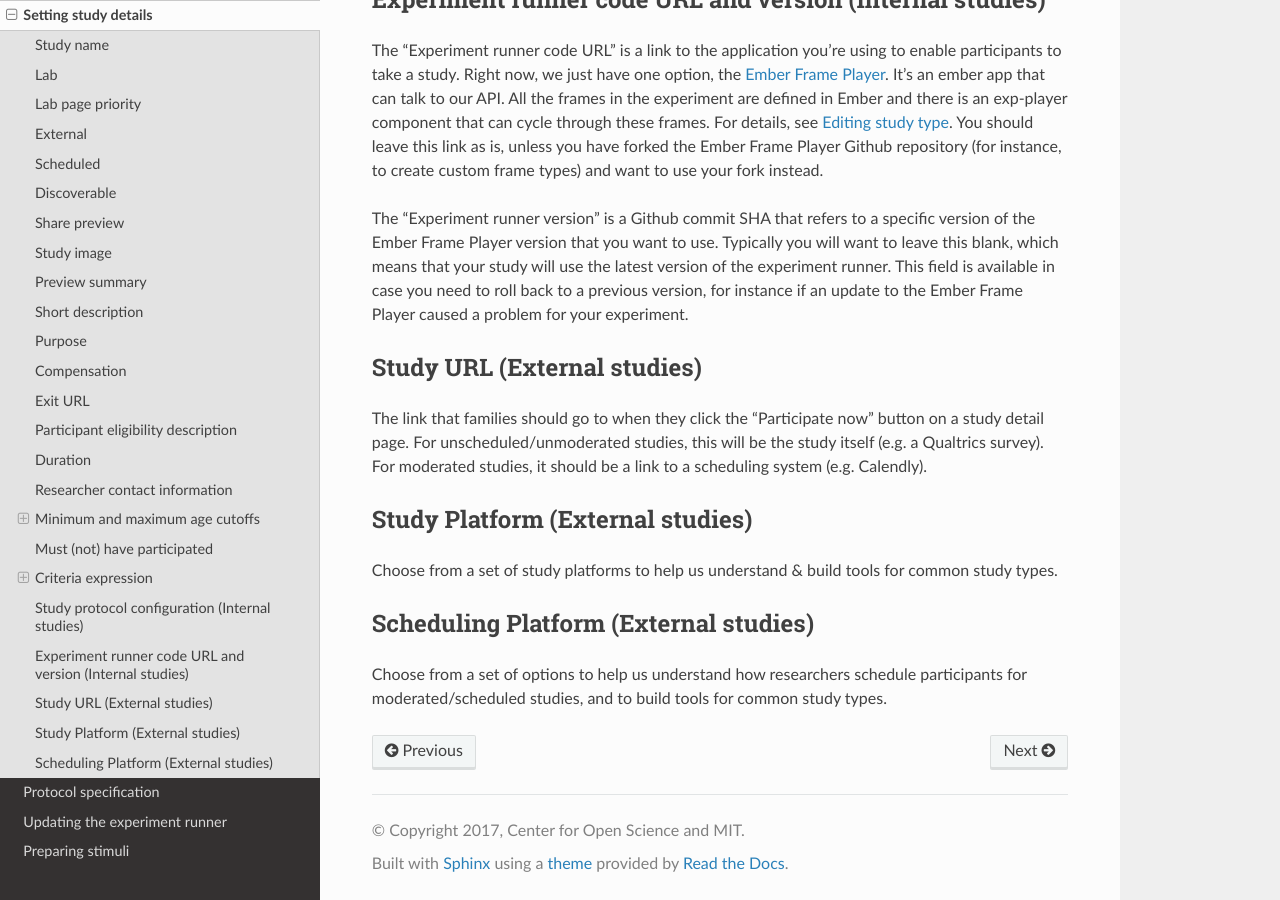
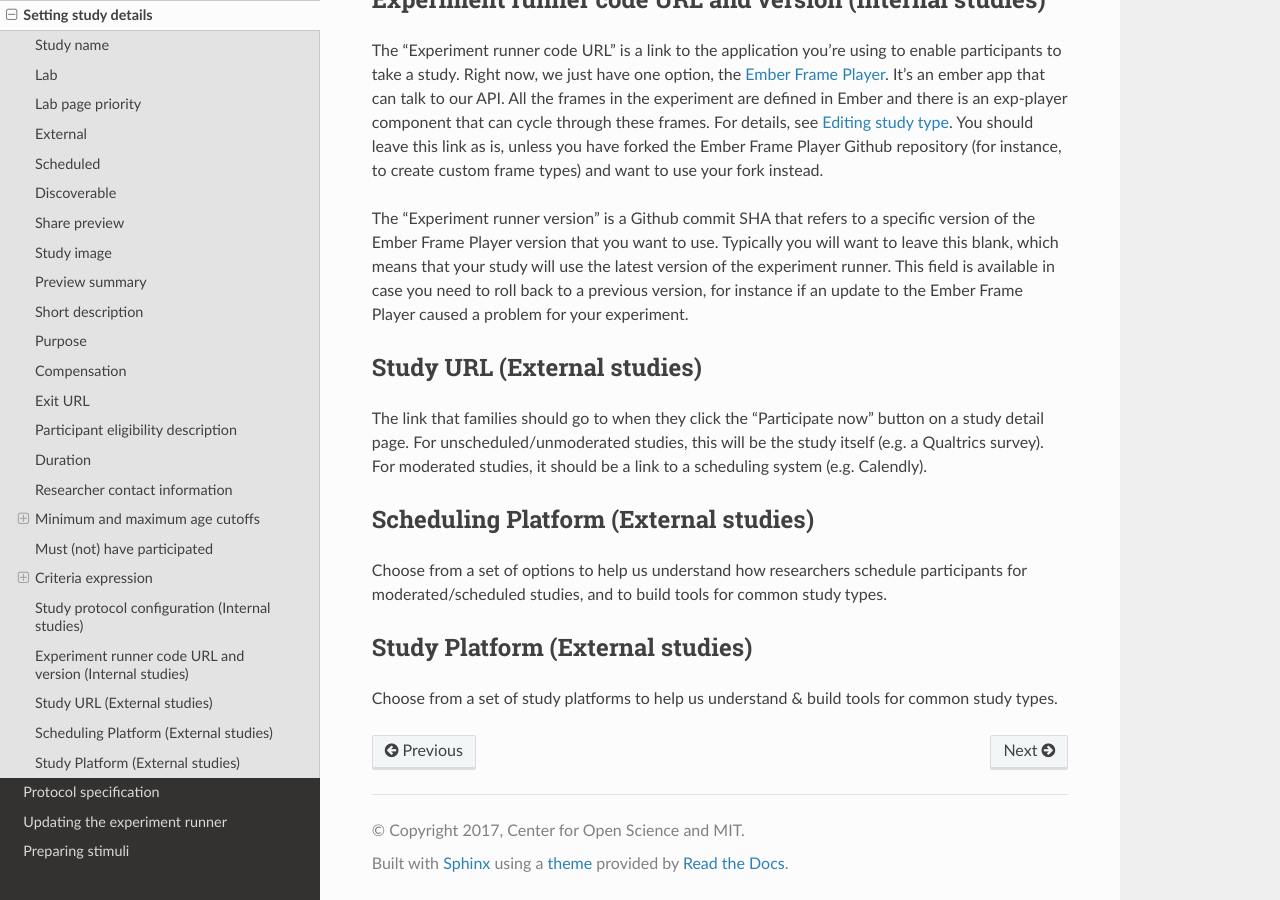
Before and after one commit to lookit/lookit-docs, a Sphinx documentation site: the page built from docs/source/researchers-set-study-fields.rst, in a window 1280 px wide and 900 px high, scrolled down 9838 px. Built offline with Sphinx 7.4.7 and the Read the Docs theme 2.0.0, drawn with Linux system fonts in a browser that asks for light colours.

```diff
--- a/docs/source/researchers-set-study-fields.rst
+++ b/docs/source/researchers-set-study-fields.rst
@@ -384,15 +384,14 @@ Study URL (External studies)
 The link that families should go to when they click the "Participate now" button on a study detail page. For unscheduled/unmoderated studies, this will be the study itself (e.g. a Qualtrics survey). For moderated studies, it should be a link to a scheduling system (e.g. Calendly).
 
 =============================
-Study Platform (External studies)
-=============================
-Choose from a set of study platforms to help us understand & build tools for common study types.
-
-=============================
 Scheduling Platform (External studies)
 =============================
 Choose from a set of options to help us understand how researchers schedule participants for moderated/scheduled studies, and to build tools for common study types.
 
+=============================
+Study Platform (External studies)
+=============================
+Choose from a set of study platforms to help us understand & build tools for common study types.
 
 
 .. _`Building an Experiment`: researchers-create-experiment.html
```
